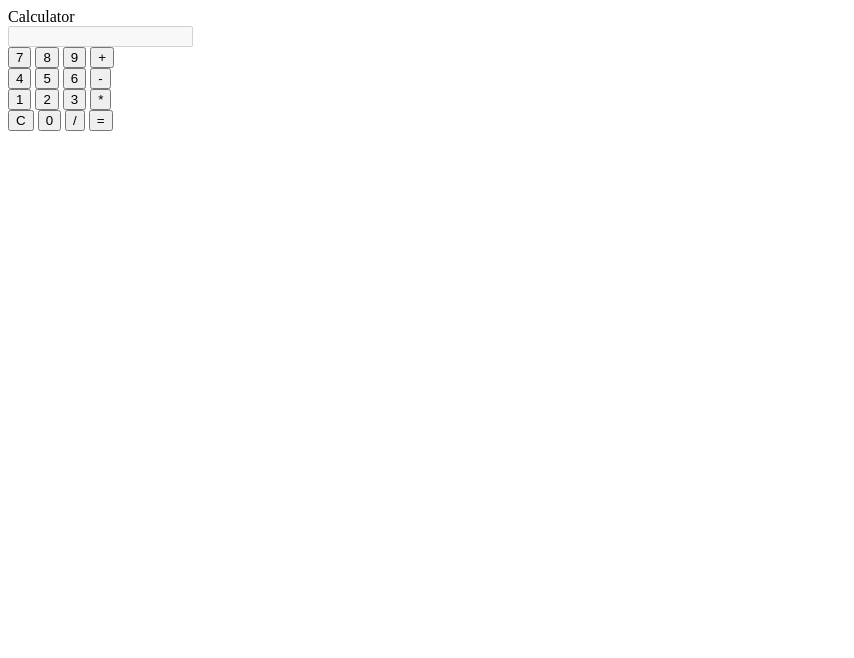
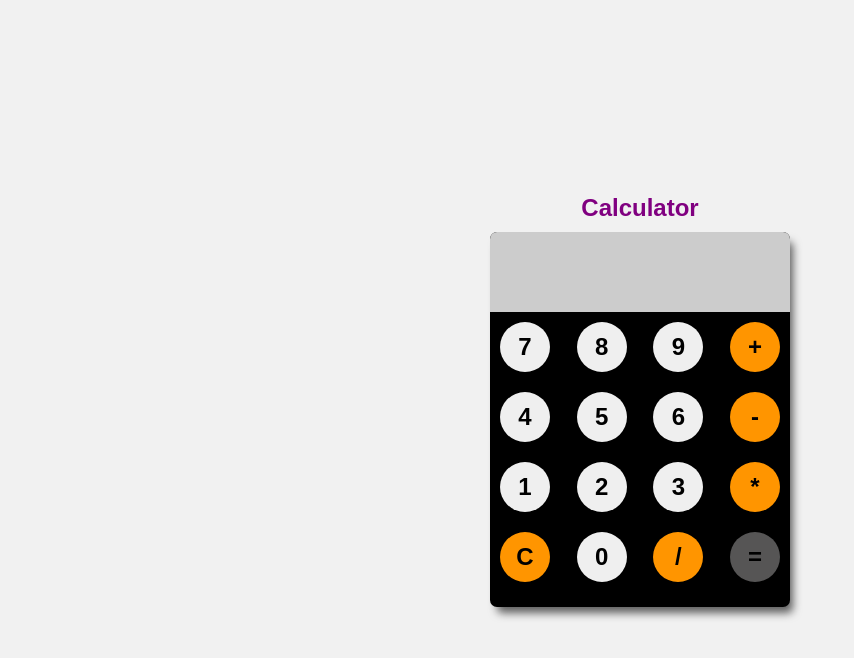
Before and after one commit to Nisschhal/calculatorJs, a plain HTML site: page index.html in a window 1280 px wide. Shown: the whole page, without its empty margins (0-854 px from the left). Drawn offline with Linux system fonts and the light colour scheme.

Commit message:
simpole calculator with js eval() compelete

```diff
--- /dev/null
+++ b/index.css
@@ -0,0 +1,73 @@
+* {
+    padding: 0;
+    margin: 0;
+}
+
+body{
+    width: 100vw;
+    height: 100vh;
+    display: flex;
+    justify-content: center;
+    align-items: center;
+    background-color: #f1f1f1;
+    font-family: sans-serif;
+
+}
+
+.title {
+    margin-bottom: 10px;
+    text-align: center;
+    font-weight: bolder;
+    font-size: x-large;
+    width: 300px;
+    color: purple;
+}
+
+.calculator {
+    width: 300px;
+    padding-bottom: 15px;
+    border-radius: 7px;
+    background-color: black;
+    box-shadow: 5px 8px 8px -2px rgba(0, 0, 0, 0.61);
+}
+.display {
+    width: 100%;
+    height: 80px;
+    border:none;
+    box-sizing: border-box;
+    padding: 10px;
+    font-size: xx-large;
+    background-color: #cccccc;
+    text-align: right;
+    color: black;
+    border-top-left-radius: 7px;
+    border-top-right-radius: 7px;
+}
+
+button{
+    width: 50px;
+    height: 50px;
+    border-radius: 50%;
+    border:none;
+    outline: none;
+    font-size: x-large;
+    font-weight: bold;
+    margin: 10px;
+}
+button:hover{
+    cursor: pointer;
+}
+
+.row{
+    display: flex;
+    justify-content: space-between;
+}
+
+.operators{
+    background-color: #ff9500;
+    font-weight: bold;
+}
+
+.equal {
+    background-color: rgb(86, 85, 85);
+}
--- a/index.html
+++ b/index.html
@@ -4,6 +4,7 @@
     <meta charset="UTF-8">
     <meta http-equiv="X-UA-Compatible" content="IE=edge">
     <meta name="viewport" content="width=device-width, initial-scale=1.0">
+    <link rel="stylesheet" href="index.css" type="text/css">
     <title>Learn JS</title>
 </head>
 <body>
@@ -35,28 +36,28 @@
             <input type="text" name="" class="display" id="display" disabled>
             <div class="keys"> <!-- calculator keyword -->
                 <div class="row">
-                    <button value="7">7</button>
-                    <button value="8">8</button>
-                    <button value="9">9</button>
-                    <button value="+">+</button>
+                    <button value="7" onclick="display('7')">7</button>
+                    <button value="8" onclick="display('8')">8</button>
+                    <button value="9" onclick="display('9')">9</button>
+                    <button value="+" onclick="display('+')" class="operators">+</button>
                 </div>
                 <div class="row">
-                    <button value="4">4</button>
-                    <button value="5">5</button>
-                    <button value="6">6</button>
-                    <button value="-">-</button>
+                    <button value="4" onclick="display('4')">4</button>
+                    <button value="5" onclick="display('5')">5</button>
+                    <button value="6" onclick="display('6')">6</button>
+                    <button value="-" onclick="display('-')" class="operators" >-</button>
                 </div>
                 <div class="row">
-                    <button value="1">1</button>
-                    <button value="2">2</button>
-                    <button value="3">3</button>
-                    <button value="*">*</button>
+                    <button value="1" onclick="display('1')">1</button>
+                    <button value="2" onclick="display('2')">2</button>
+                    <button value="3" onclick="display('3')">3</button>
+                    <button value="*" onclick="display('*')" class="operators" >*</button>
                 </div>
                 <div class="row">
-                    <button value="C">C</button>
-                    <button value="0">0</button>
-                    <button value="/">/</button>
-                    <button value="=">=</button>
+                    <button value="C" onclick="clr()" class="operators" >C</button>
+                    <button value="0" onclick="display('0')">0</button>
+                    <button value="/"  onclick="display('/')"class="operators" >/</button>
+                    <button value="=" onclick="equal()" class="equal">=</button>
                 </div>
             </div>
 
--- a/index.js
+++ b/index.js
@@ -28,31 +28,48 @@
 
 // };
 
-function print() {
-    // var opt1 = document.getElementById("opt1");
-    // var opt2 = document.getElementById("opt2");
+// function print() {
+//     var opt1 = document.getElementById("opt1");
+//     var opt2 = document.getElementById("opt2");
 
-    // if (opt1.checked) {
-    //     alert(`Option 1 is clicked!! ${opt1.value}`)
-    // }
-    // else if (opt2.checked) {
-    //     alert(`Option 2 is clicked!! ${opt2.value}`)
-    // } else {
-    //     alert("Nothing is clicked!!")
-    // }
+//     if (opt1.checked) {
+//         alert(`Option 1 is clicked!! ${opt1.value}`)
+//     }
+//     else if (opt2.checked) {
+//         alert(`Option 2 is clicked!! ${opt2.value}`)
+//     } else {
+//         alert("Nothing is clicked!!")
+//     }
 
-    var select = document.getElementById("s");
-    console.log(select);
-    console.log(select.options[select.selectedIndex].value);
+//     var select = document.getElementById("s");
+//     console.log(select);
+//     console.log(select.options[select.selectedIndex].value);
 
-    if (select.options[select.selectedIndex].value == 'One'){
-        alert("The value is one")
-    }
-    else if (select.options[select.selectedIndex].value.toLowerCase() == 'two'){
-        alert("The value is two")
-    }
-    else if (select.options[select.selectedIndex].value == 'Three'){
-        alert("The value is three")
-    }
+//     if (select.options[select.selectedIndex].value == 'One'){
+//         alert("The value is one")
+//     }
+//     else if (select.options[select.selectedIndex].value.toLowerCase() == 'two'){
+//         alert("The value is two")
+//     }
+//     else if (select.options[select.selectedIndex].value == 'Three'){
+//         alert("The value is three")
+//     }
 
+// }
+
+
+var display = (val) => {
+    document.getElementById("display").value += val;
 }
+
+
+
+var equal = () => {
+    var x = document.getElementById("display").value;
+    var y = eval(x);
+    document.getElementById("display").value = y;
+}
+
+var clr = () => {
+    document.getElementById("display").value = " ";
+}
```
